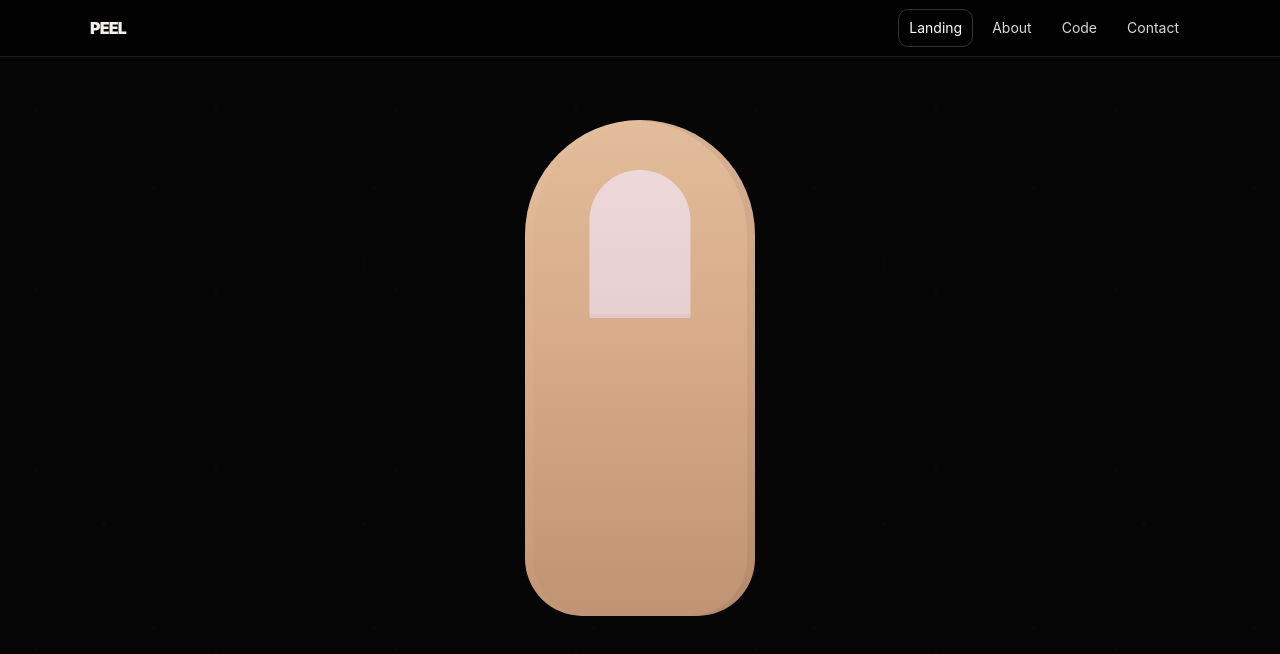
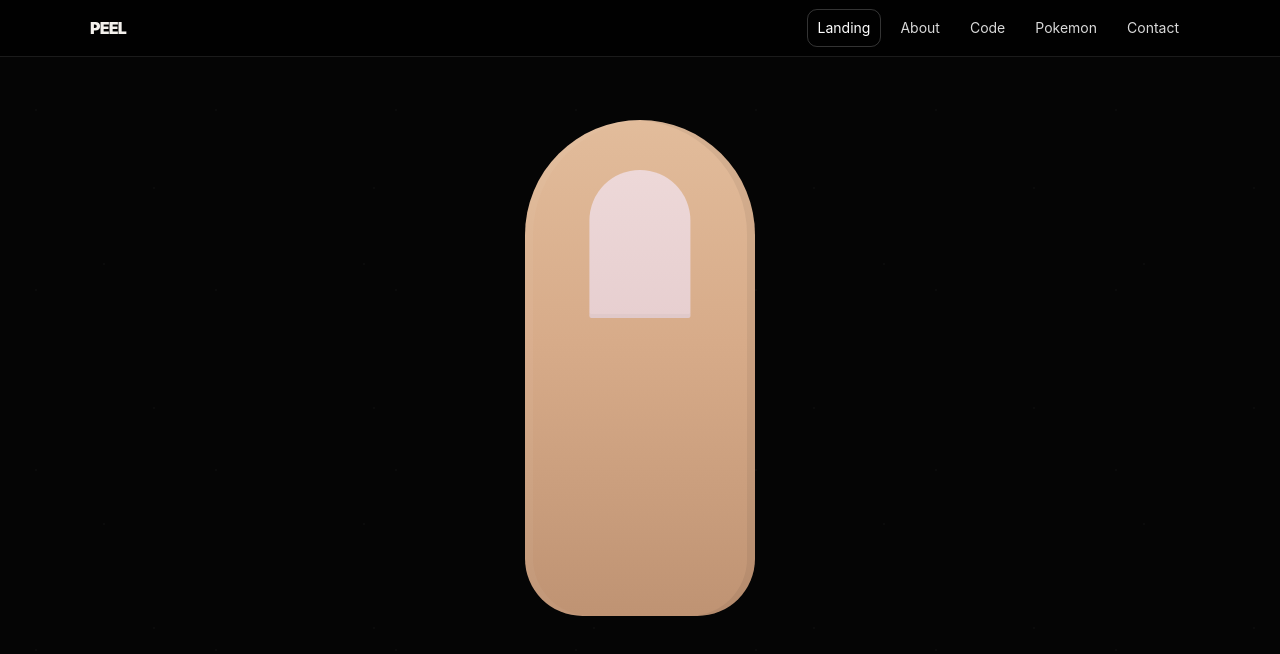
Before and after one commit to jwj0620gcu/GCU6th_Team_Introduction, a React (Vite) app: page / in a window 1280 px wide. Shown: the top 654 px of the page. Built offline with nearby package versions, Linux system fonts and the light colour scheme; the HTML template or start-up script is replaced by a standard one.

Commit message:
feat:Pokemon 소개 페이지 라우트 및 네비게이션 연결

```diff
--- a/src/App.jsx
+++ b/src/App.jsx
@@ -4,6 +4,7 @@ import AboutPage from './pages/AboutPage';
 import CodePage from './pages/CodePage';
 import ContactPage from './pages/ContactPage';
 import LandingPage from './pages/LandingPage';
+import WonjunPokemonPage from './pages/WonjunPokemonPage';
 
 function App() {
   return (
@@ -14,6 +15,7 @@ function App() {
           <Route path="/" element={<LandingPage />} />
           <Route path="/about" element={<AboutPage />} />
           <Route path="/code" element={<CodePage />} />
+          <Route path="/pokemon" element={<WonjunPokemonPage />} />
           <Route path="/contact" element={<ContactPage />} />
           <Route path="*" element={<Navigate to="/" replace />} />
         </Routes>
--- a/src/components/TopBar.jsx
+++ b/src/components/TopBar.jsx
@@ -4,6 +4,7 @@ const links = [
   { to: '/', label: 'Landing' },
   { to: '/about', label: 'About' },
   { to: '/code', label: 'Code' },
+  { to: '/pokemon', label: 'Pokemon' },
   { to: '/contact', label: 'Contact' },
 ];
 
```
